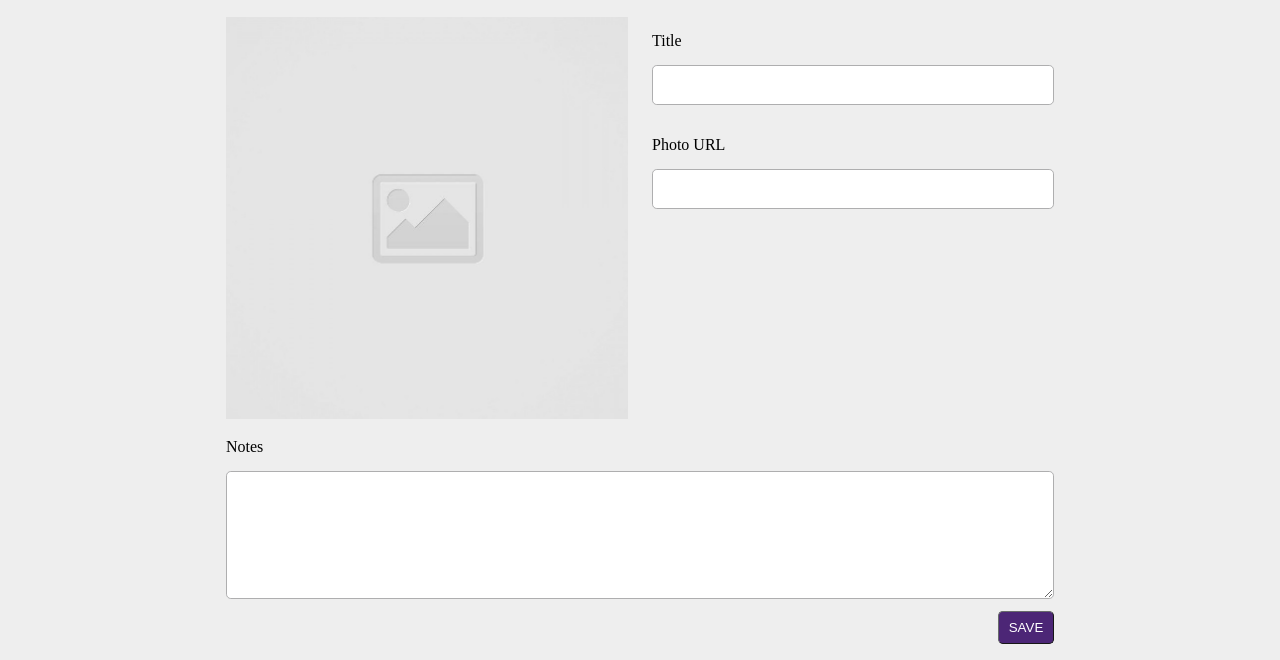
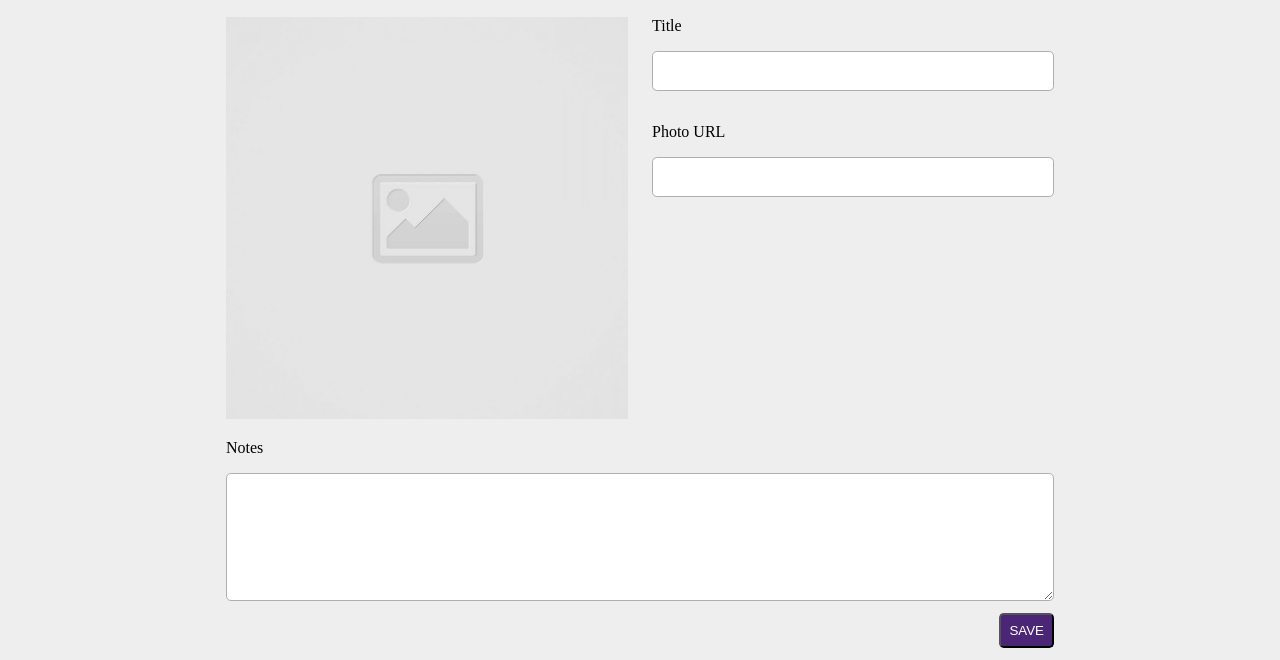
Before and after one commit to LukeYasu/code-journal, a website with bundled scripts: page index.html in a window 1280 px wide. Shown: the part 151-811 px from the top of the page. Built offline with nearby package versions, Linux system fonts and the light colour scheme.

Commit message:
code journal layout revised #1

```diff
--- a/css/layout.css
+++ b/css/layout.css
@@ -22,51 +22,37 @@ body {
   width: 100%;
 }
 
-label {
-  line-height: 3rem;
-}
-
 input {
-  margin-bottom: 1rem;
+  margin: 1rem 0 2rem;
   height: 2.5rem;
   border-radius: 0.3rem;
-  border-width: 0.1rem;
-  border-style: solid;
-  border-color: #aeaeaf;
-  width: 100%;
+  border: 0.1rem solid #aeaeaf;
 }
 
 textarea {
   height: 8rem;
+  margin-top: 1rem;
   border-radius: 0.3rem;
-  border-width: 0.1rem;
-  border-style: solid;
-  border-color: #aeaeaf;
-  width: 100%;
+  border: 0.1rem solid #aeaeaf;
 }
 
-/* .user-notes {
-  display: flex;
-} */
+img {
+  margin-bottom: 1rem;
+  max-width: 100%;
+}
+
+.save-button {
+  width: 100%;
+  justify-content: flex-end;
+}
 
 button {
   color: white;
   background-color: #4c2676;
-  width: 3.5rem;
-  margin-right: 0.75rem;
-  margin-top: 0.75rem;
-  margin-bottom: 0.75rem;
+  margin: 0.75rem 0;
   border-radius: 0.3rem;
-  border-width: 0.1rem;
-  border-color: #686b6b;
+  border: 0.1rem default #686b6b;
   padding: 0.5rem;
-}
-
-.save-button {
-  display: flex;
-  width: 100%;
-  align-items: center;
-  justify-content: flex-end;
 }
 
 .header {
@@ -87,11 +73,6 @@ button {
 
 .entry-header {
   padding-left: 0.75rem;
-}
-
-.column-half img {
-  max-width: 100%;
-  background-color: red;
 }
 
 .user-inputs {
@@ -117,4 +98,8 @@ button {
   .column-half {
     width: 50%;
   }
+
+  button {
+    margin: 0.75rem;
+  }
 }
--- a/index.html
+++ b/index.html
@@ -39,9 +39,9 @@
         <div class="column-half">
           <div class="user-inputs" data-view="entry-form">
             <label for="entry-title">Title</label>
-            <input id="entry-title" type="text" />
+            <input id="entry-title" type="text" required />
             <label for="photo-url">Photo URL</label>
-            <input id="photo-url" type="text" />
+            <input id="photo-url" type="text" required />
           </div>
         </div>
       </div>
--- a/ts/data.ts
+++ b/ts/data.ts
@@ -4,3 +4,9 @@ const data = {
   editing: null,
   nextEntryId: 1,
 };
+
+const $entryTitle = document.querySelector('#entry-title');
+const $photoURL = document.querySelector('#photo-url');
+if (!$entryTitle) throw new Error('$entryTitle query failed');
+if (!$photoURL) throw new Error('$photoURL query failed');
+console.log('aaaaaa');
```
